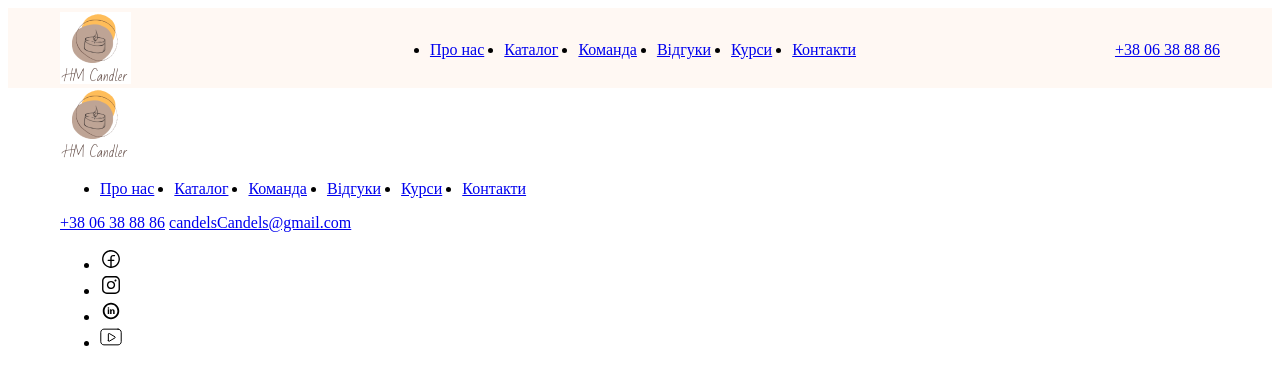
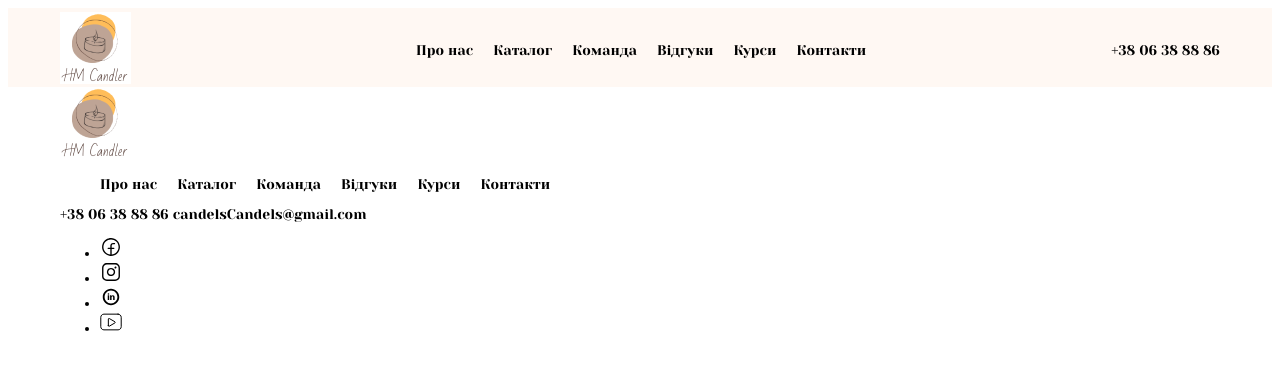
Before and after one commit to Oleg0073/Drafts, a plain HTML site: page index.html in a window 1280 px wide. Drawn offline with Linux system fonts and the light colour scheme.

Commit message:
tree commit

```diff
--- a/index.html
+++ b/index.html
@@ -1,9 +1,12 @@
 <!DOCTYPE html>
-<html lang="en">
+<html lang="uk">
 
 <head>
     <meta charset="UTF-8">
     <meta name="viewport" content="width=device-width, initial-scale=1.0">
+    <link rel="preconnect" href="https://fonts.googleapis.com">
+<link rel="preconnect" href="https://fonts.gstatic.com" crossorigin>
+<link href="https://fonts.googleapis.com/css2?family=Comfortaa&family=Yeseva+One&display=swap" rel="stylesheet">
     <title>Document</title>
     <link rel="stylesheet" href="reset.css">
     <link rel="stylesheet" href="style.css">
--- a/style.css
+++ b/style.css
@@ -3,16 +3,25 @@ html {
 }
 
 *,
-*,
-::after,
-*,
-::before {
+*::after,
+*::before {
     box-sizing: inherit;
 }
 
-body {}
+body {
+color: #000;
+font-family: 'Comfortaa', cursive;
+font-family: 'Yeseva One', cursive;
+font-size: 14px;
+font-style: normal;
+font-weight: 400;
+line-height: normal;
+}
 
-a {}
+a {
+    text-decoration: none;
+    color: inherit;
+}
 
 .container {
     max-width: 1180px;
@@ -33,6 +42,11 @@ a {}
 }
 
 .menu__list{
+    list-style-type: none;
     display: flex;
     gap: 20px;
 }
+
+.menu__list-link{
+    te
+}
```
